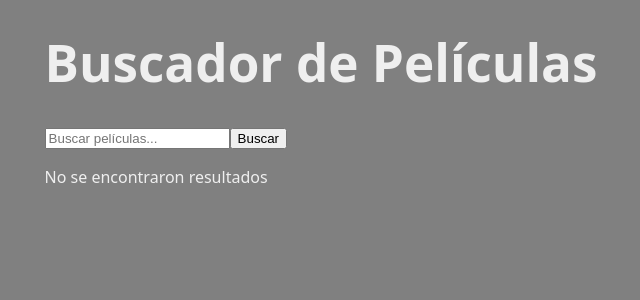
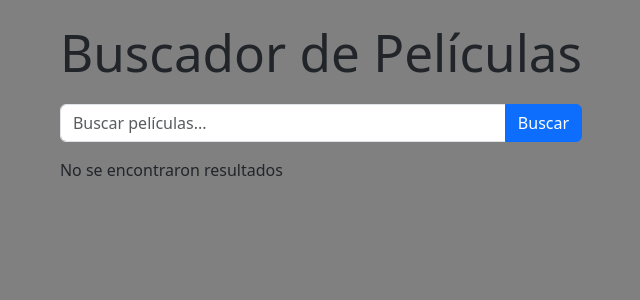
Before and after one commit to Jos278/peliculas, a React (Vite) app: page / in a window 1280 px wide. Shown: the top 300 px of the page, without its empty margins (319-959 px from the left). Built offline with nearby package versions, Linux system fonts and the light colour scheme.

Commit message:
[FIX]: Corrección de api y mejoras varias

```diff
--- a/package.json
+++ b/package.json
@@ -11,6 +11,7 @@
   },
   "dependencies": {
     "axios": "^1.8.2",
+    "bootstrap": "^5.3.3",
     "react": "^19.0.0",
     "react-dom": "^19.0.0"
   },
--- a/src/Api.jsx
+++ b/src/Api.jsx
@@ -1,26 +1,21 @@
+import axios from 'axios';
+
 const BASE_URL = 'https://api.themoviedb.org/3';
 const API_KEY = 'fa34ec30a85c018cca698bd41e5f71aa';
 
-const options = {
-  method: 'GET',
-  headers: {
-    accept: 'application/json',
-    Authorization: 'Bearer eyJhbGciOiJIUzI1NiJ9.eyJhdWQiOiJmYTM0ZWMzMGE4NWMwMThjY2E2OThiZDQxZTVmNzFhYSIsIm5iZiI6MTc0MTcyNzQxOC41NjYwMDAyLCJzdWIiOiI2N2QwYTZiYWI1ZWUwZTM5N2M2MGE3NWUiLCJzY29wZXMiOlsiYXBpX3JlYWQiXSwidmVyc2lvbiI6MX0.wxJc6VY3elKH2uoIPVbW5oOaujJ0OK5i7cy6yJAESho',
-  },
-};
-
 export const searchMovies = async (query) => {
-  const url = `${BASE_URL}/search/movie?query=${encodeURIComponent(query)}&api_key=${API_KEY}&language=en-US&page=1`;
-
   try {
-    const response = await fetch(url, options);
-    if (!response.ok) {
-      throw new Error('Error al buscar películas');
-    }
-    const data = await response.json();
+    const { data } = await axios.get(`${BASE_URL}/search/movie`, {
+      params: {
+        query: query,
+        api_key: API_KEY,
+        language: 'es-ES',
+        page: 1,
+      },
+    });
     return data.results;
   } catch (error) {
-    console.error(error);
+    console.error('Error al buscar películas:', error);
     return [];
   }
 };
--- /dev/null
+++ b/src/App.css
@@ -0,0 +1,23 @@
+
+body {
+  font-family: Arial, sans-serif;
+  margin: 0;
+  padding: 0;
+  background-color: #f0f0f0;
+}
+
+.container {
+  padding: 20px;
+}
+
+.movie-card {
+  border: 1px solid #ddd;
+  border-radius: 4px;
+  padding: 10px;
+  margin: 10px;
+  background-color: #fff;
+}
+
+.movie-card img {
+  max-width: 100%;
+}
--- a/src/App.jsx
+++ b/src/App.jsx
@@ -1,8 +1,8 @@
 import React, { useState } from 'react';
-
 import { searchMovies } from './Api';
 import SearchBar from './components/SearchBar';
 import MovieCard from './components/MovieCard';
+import 'bootstrap/dist/css/bootstrap.min.css';
 
 const App = () => {
   const [movies, setMovies] = useState([]);
@@ -13,12 +13,16 @@ const App = () => {
   };
 
   return (
-    <div>
-      <h1>Buscador de Películas</h1>
+    <div className="container">
+      <h1 className="my-4">Buscador de Películas</h1>
       <SearchBar onSearch={handleSearch} />
-      <div>
+      <div className="row">
         {movies.length > 0 ? (
-          movies.map((movie) => <MovieCard key={movie.id} movie={movie} />)
+          movies.map((movie) => (
+            <div className="col-md-4 mb-4" key={movie.id}>
+              <MovieCard movie={movie} />
+            </div>
+          ))
         ) : (
           <p>No se encontraron resultados</p>
         )}
--- a/src/components/MovieCard.jsx
+++ b/src/components/MovieCard.jsx
@@ -1,16 +1,30 @@
 import React from 'react';
 
 const MovieCard = ({ movie }) => {
+  const imageUrl = movie.poster_path
+  ? `https://image.tmdb.org/t/p/w200${movie.poster_path}`
+  : 'https://dummyimage.com/200x300/cccccc/ffffff.png&text=No+Image';
+
+
+  const description = movie.overview && movie.overview.trim() !== ''
+    ? movie.overview
+    : 'Descripción no disponible.';
+
   return (
-    <div>
-      <h3>{movie.title}</h3>
-      <p>{movie.overview}</p>
-      {movie.poster_path && (
-        <img
-          src={`https://image.tmdb.org/t/p/w200${movie.poster_path}`}
-          alt={movie.title}
-        />
-      )}
+    <div className="card">
+      <img
+        src={imageUrl}
+        className="card-img-top"
+        alt={movie.title || 'Sin título'}
+        onError={(e) => {
+          e.target.onerror = null;
+          e.target.src = 'https://via.placeholder.com/200x300.png?text=No+Image';
+        }}
+      />
+      <div className="card-body">
+        <h5 className="card-title">{movie.title || 'Sin título'}</h5>
+        <p className="card-text">{description}</p>
+      </div>
     </div>
   );
 };
--- a/src/components/SearchBar.jsx
+++ b/src/components/SearchBar.jsx
@@ -10,14 +10,15 @@ const SearchBar = ({ onSearch }) => {
   };
 
   return (
-    <div>
+    <div className="input-group mb-3">
       <input
         type="text"
+        className="form-control"
         placeholder="Buscar películas..."
         value={query}
         onChange={(e) => setQuery(e.target.value)}
       />
-      <button onClick={handleSearch}>Buscar</button>
+      <button className="btn btn-primary" onClick={handleSearch}>Buscar</button>
     </div>
   );
 };
--- a/src/index.css
+++ b/src/index.css
@@ -1,3 +1,4 @@
+
 :root {
   font-family: system-ui, Avenir, Helvetica, Arial, sans-serif;
   line-height: 1.5;
@@ -13,7 +14,6 @@
   -moz-osx-font-smoothing: grayscale;
 }
 
-
 body {
   margin: 0;
   place-items: center;
```
Also changed, not shown: src/Grid.jsx (deleted, +0 -11 lines), src/main.jsx (+5 -6 lines), 1 other file (tests, documents, lock files or other folders).
